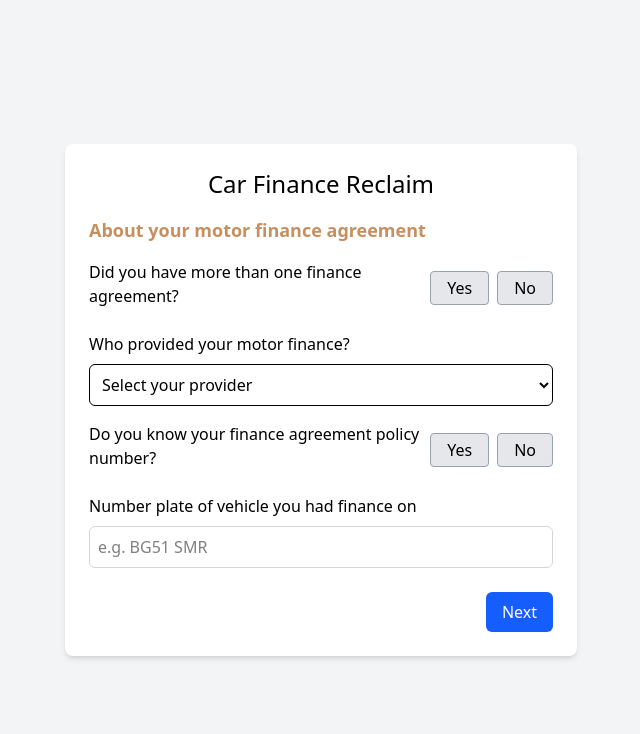
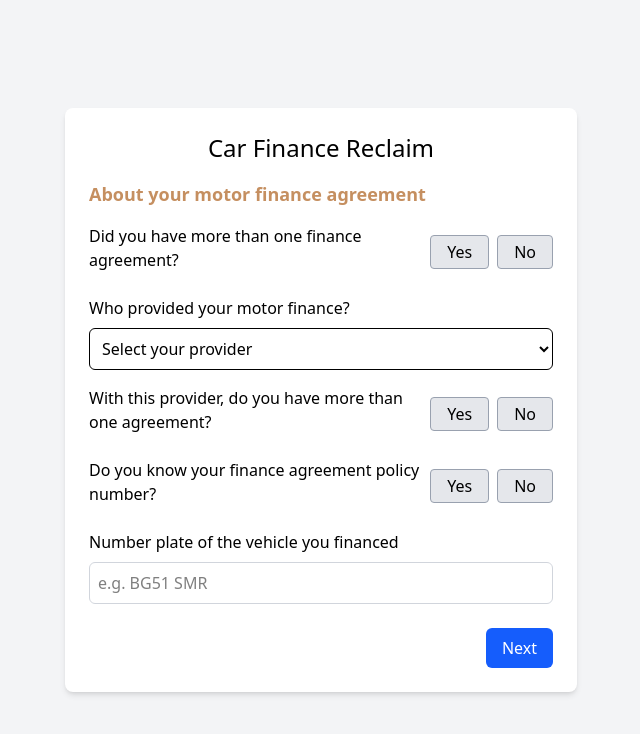
Before and after one commit to SamHillierDev/car-finance-reclaim, a React (Vite) app: page / in a window 1280 px wide. Shown: the top 734 px of the page, without its empty margins (319-959 px from the left). Built offline with nearby package versions, Linux system fonts and the light colour scheme.

Commit message:
feat: multi policy handling

```diff
--- a/src/App.tsx
+++ b/src/App.tsx
@@ -17,6 +17,7 @@ function App() {
     useState<MotorFinanceFormData>({
       multipleAgreements: null,
       financeProvider: "",
+      providerMultipleAgreements: null,
       policyNumberKnown: null,
       policyNumber: "",
       vehicleNumber: "",
--- a/src/components/MotorFinanceForm.tsx
+++ b/src/components/MotorFinanceForm.tsx
@@ -67,7 +67,22 @@ const MotorFinanceForm = ({
       </AnimatePresence>
 
       <ToggleButtonGroup
-        label="Do you know your finance agreement policy number?"
+        label={`With ${selectedProvider?.name || "this provider"}, do you have more than one agreement?`}
+        name="providerMultipleAgreements"
+        value={formData.providerMultipleAgreements}
+        onChange={(_, value) =>
+          onChange({
+            target: { name: "providerMultipleAgreements", value },
+          } as any)
+        }
+      />
+
+      <ToggleButtonGroup
+        label={
+          formData.providerMultipleAgreements
+            ? "Do you know any of your agreement policy numbers?"
+            : "Do you know your finance agreement policy number?"
+        }
         name="policyNumberKnown"
         value={formData.policyNumberKnown}
         onChange={(_, value) =>
@@ -79,7 +94,11 @@ const MotorFinanceForm = ({
 
       {formData.policyNumberKnown && (
         <TextInput
-          label="Policy reference/number"
+          label={
+            formData.providerMultipleAgreements
+              ? "Policy references/numbers"
+              : "Policy reference/number"
+          }
           name="policyNumber"
           value={formData.policyNumber ?? ""}
           placeholder="e.g. 12-123456"
@@ -99,9 +118,15 @@ const MotorFinanceForm = ({
       </AnimatePresence>
 
       <TextInput
-        label="Number plate of vehicle you had finance on"
+        label={
+          formData.providerMultipleAgreements
+            ? formData.policyNumberKnown === false
+              ? "Number plate of one vehicle you had finance on"
+              : "Number plate(s) of the vehicle(s) you financed"
+            : "Number plate of the vehicle you financed"
+        }
         name="vehicleNumber"
-        value={formData.vehicleNumber}
+        value={formData.vehicleNumber ?? ""}
         placeholder="e.g. BG51 SMR"
         onChange={onChange}
         error={errors.vehicleNumber}
@@ -110,7 +135,7 @@ const MotorFinanceForm = ({
       {formData.policyNumberKnown === false && (
         <>
           <TextInput
-            label="The dealer or broker you bought the vehicle from (optional)"
+            label="The dealer or broker you bought the vehicle from? (optional)"
             name="dealerOrBroker"
             value={formData.dealerOrBroker ?? ""}
             placeholder="Enter dealer or broker name"
--- a/src/types/FormTypes.ts
+++ b/src/types/FormTypes.ts
@@ -1,9 +1,10 @@
 export interface MotorFinanceFormData {
   multipleAgreements: boolean | null;
   financeProvider: string;
+  providerMultipleAgreements: boolean | null;
   policyNumberKnown: boolean | null;
   policyNumber?: string;
-  vehicleNumber: string;
+  vehicleNumber?: string;
   dealerOrBroker?: string;
   purchaseDate?: string;
 }
```
